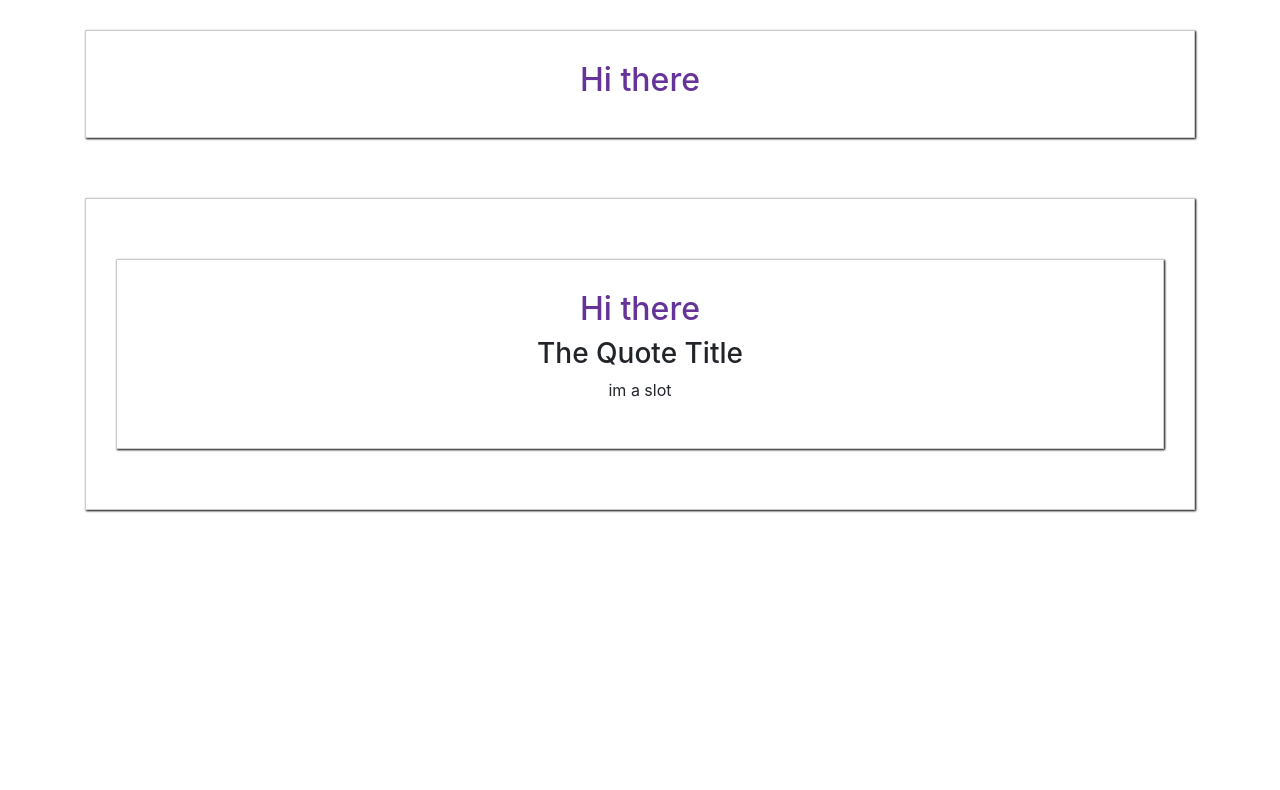
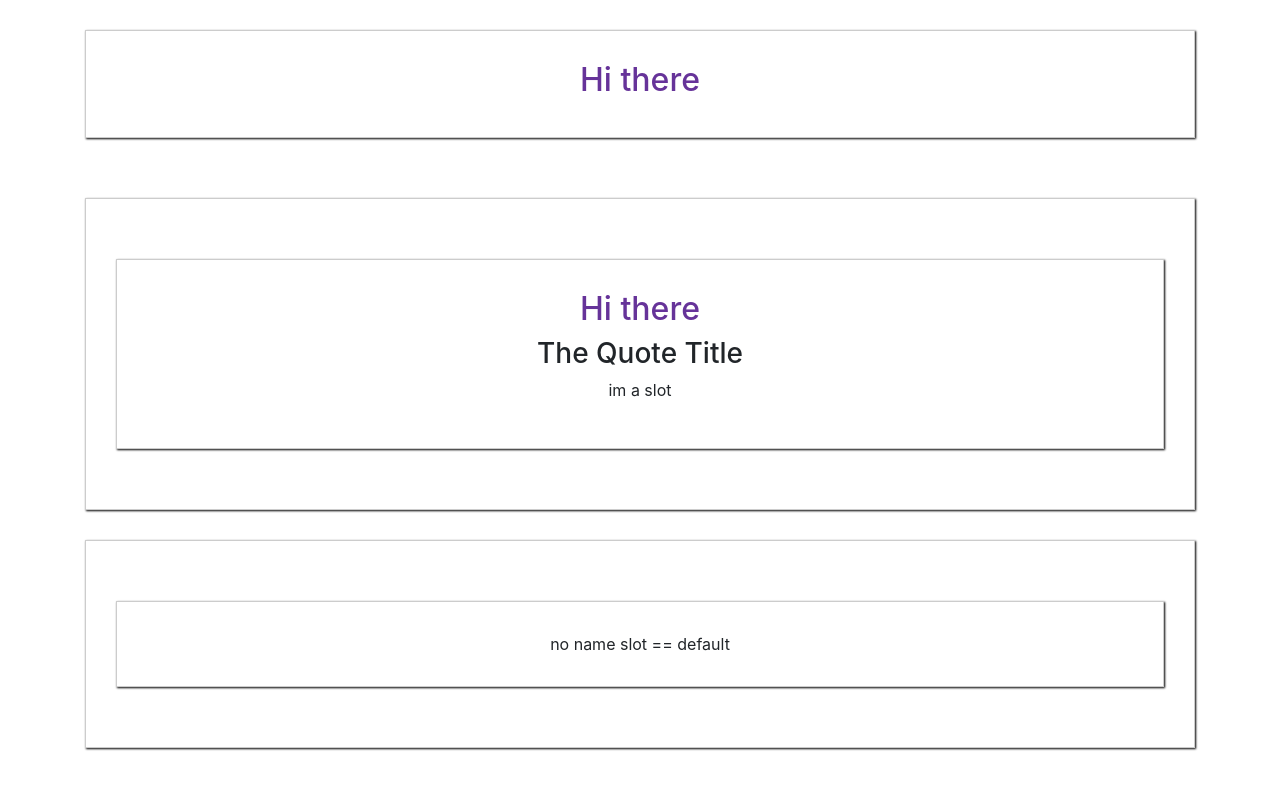
Before and after one commit to artmarydotir/dynamic-component, a Vue app: page / in a window 1280 px wide. Shown: the top 790 px of the page. Built offline with nearby package versions, Linux system fonts and the light colour scheme.

Commit message:
defualt slot rendering.

```diff
--- a/src/App.vue
+++ b/src/App.vue
@@ -12,6 +12,12 @@
                     <h2>Hi there</h2>
                     <h3>{{  quoteTitle }} </h3>
                     <p>im a slot</p>
+                  </div>
+                </app-quote>
+                <!-- default slot no name render default -->
+                <app-quote>
+                  <div>
+                    <span> no name slot == default </span>
                   </div>
                 </app-quote>
             </div>
--- a/src/components/Quote.vue
+++ b/src/components/Quote.vue
@@ -2,6 +2,8 @@
     <div>
         <slot name="first-slot"></slot>
         <slot name="second-slot"></slot>
+        <slot>
+        </slot>
     </div>
 </template>
 <script>
```
